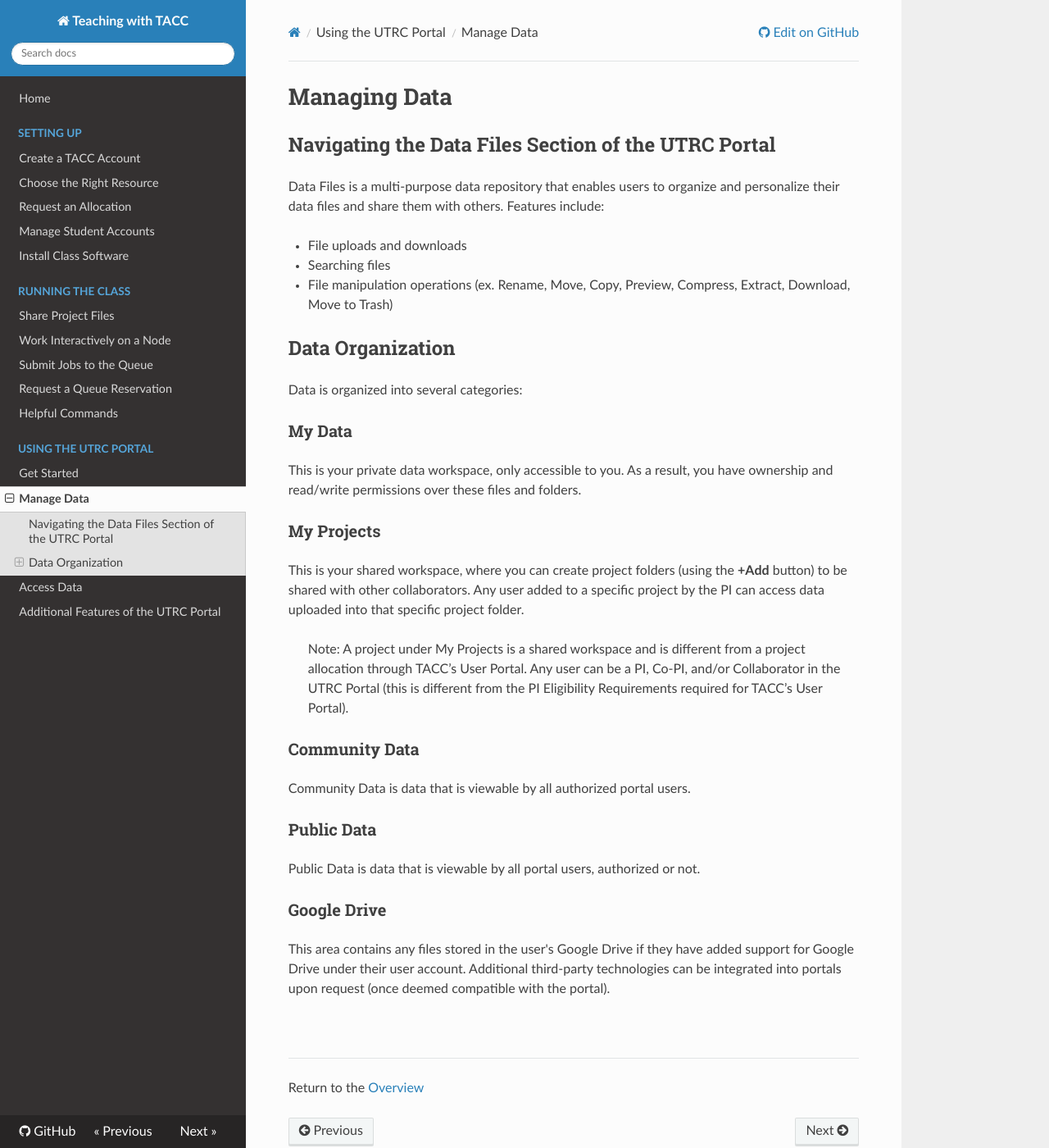
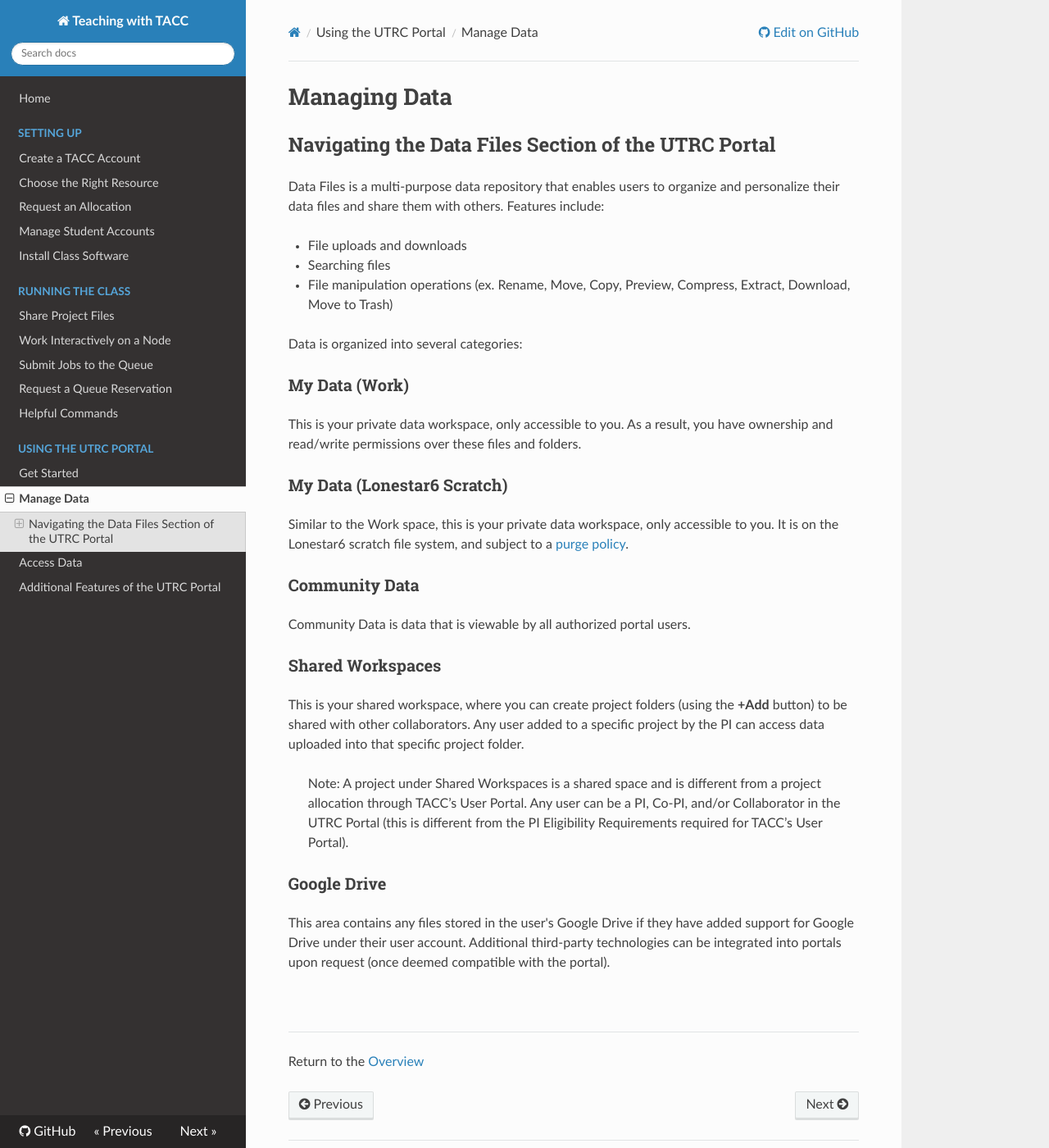
Before and after one commit to TACC/TeachingWithTACC, an MkDocs documentation site: the page built from docs/03.managing_data.md, in a window 1280 px wide and 1400 px high. Shown: the whole window at 82% size. Built offline with MkDocs 1.6.1, drawn with Linux system fonts in a browser that asks for light colours; nearby versions of some CDN libraries.

Commit message:
updated portal part

```diff
--- a/docs/03.managing_data.md
+++ b/docs/03.managing_data.md
@@ -7,22 +7,22 @@ Data Files is a multi-purpose data repository that enables users to organize and
 - Searching files
 - File manipulation operations (ex. Rename, Move, Copy, Preview, Compress, Extract, Download, Move to Trash)
 
-## Data Organization
 Data is organized into several categories:
 
-### My Data
+### My Data (Work)
 This is your private data workspace, only accessible to you. As a result, you have ownership and read/write permissions over these files and folders.
 
-### My Projects
-This is your shared workspace, where you can create project folders (using the **+Add** button) to be shared with other collaborators. Any user added to a specific project by the PI can access data uploaded into that specific project folder.
 
-> Note: A project under My Projects is a shared workspace and is different from a project allocation through TACC’s User Portal. Any user can be a PI, Co-PI, and/or Collaborator in the UTRC Portal (this is different from the PI Eligibility Requirements required for TACC’s User Portal).
+### My Data (Lonestar6 Scratch)
+Similar to the Work space, this is your private data workspace, only accessible to you. It is on the Lonestar6 scratch file system, and subject to a [purge policy](https://docs.tacc.utexas.edu/hpc/lonestar6/#scratchpolicy).
 
 ### Community Data
 Community Data is data that is viewable by all authorized portal users.
 
-### Public Data
-Public Data is data that is viewable by all portal users, authorized or not.
+### Shared Workspaces
+This is your shared workspace, where you can create project folders (using the **+Add** button) to be shared with other collaborators. Any user added to a specific project by the PI can access data uploaded into that specific project folder.
+
+> Note: A project under Shared Workspaces is a shared space and is different from a project allocation through TACC’s User Portal. Any user can be a PI, Co-PI, and/or Collaborator in the UTRC Portal (this is different from the PI Eligibility Requirements required for TACC’s User Portal).
 
 ### Google Drive
 This area contains any files stored in the user's Google Drive if they have added support for Google Drive under their user account.
```
Also changed, not shown: docs/03.accessing_data.md (+3 -2 lines), docs/03.add_features.md (deleted, +0 -15 lines), docs/03.getting_started.md (+3 -5 lines), docs/03.run_applications.md (added, +14 -0 lines), docs/index.md (+1 -1 lines).
